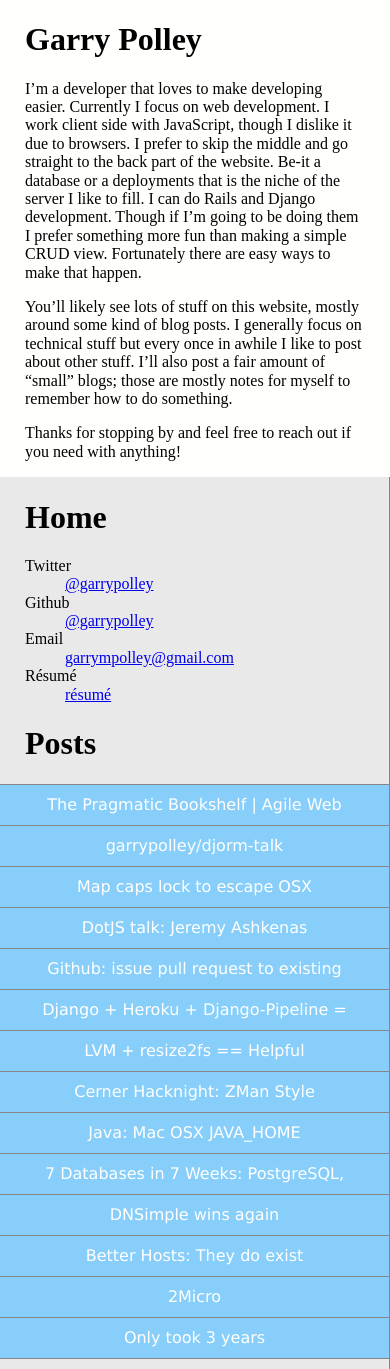
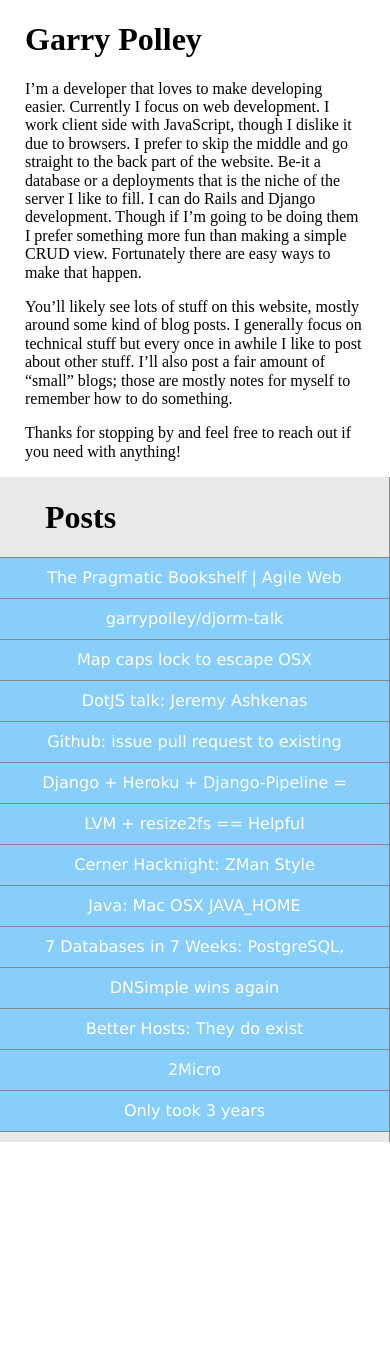
Before and after one commit to garrypolley/garrypolley.github.io, a Jekyll site: the page built from index.md, in a window 390 px wide. Built offline with Jekyll 4.4.1, drawn with Linux system fonts in a browser that asks for light colours; nearby versions of some CDN libraries; after the commit the page ends 1142 px from its top, so only the background shows below that.

Commit message:
make navigation section a little nicer.

```diff
--- a/_layouts/default.html
+++ b/_layouts/default.html
@@ -33,8 +33,11 @@
     }
 
     .site-navigation .contact-info {
-      padding-left: 25px;
-      padding-right: 25px;
+      padding-left: 45px;
+    }
+
+    .site-navigation .contact-info h1 {
+      margin-bottom: 10px;
     }
 
     .site-navigation .contact-info h1 a, .site-navigation .contact-info h1 a:visited {
@@ -42,9 +45,16 @@
       color: black;
     }
 
+    .site-navigation .contact-info h1 a img {
+      border: 3px solid #0a3553;
+    }
+
+    .site-navigation .contact-info h2 {
+      margin: 0;
+    }
+
     .site-navigation .posts h1 {
-      padding-left: 25px;
-      padding-right: 25px;
+      padding-left: 45px;
     }
 
     .site-navigation .posts ul {
@@ -114,6 +124,10 @@
         order: 2;
       }
 
+      .site-navigation .contact-info {
+        display: none;
+      }
+
       main {
         -webkit-box-ordinal-group: 1;
         -moz-box-ordinal-group: 1;
@@ -152,7 +166,8 @@
 <body>
   <aside class="site-navigation" role="navigation">
     <section class="contact-info">
-      <h1><a href="/">Home</a></h1>
+      <h1><a href="/"><img src="/images/avatar-80-80.png" alt="Garry Polley" /></a></h1>
+      <h2>Garry Polley</h2>
       <dl>
         <dt>Twitter</dt> <dd><a target="_blank" href="https://twitter.com/garrypolley">@garrypolley</a></dd>
         <dt>Github</dt> <dd><a target="_blank" href="https://github.com/garrypolley">@garrypolley</a></dd>
```
